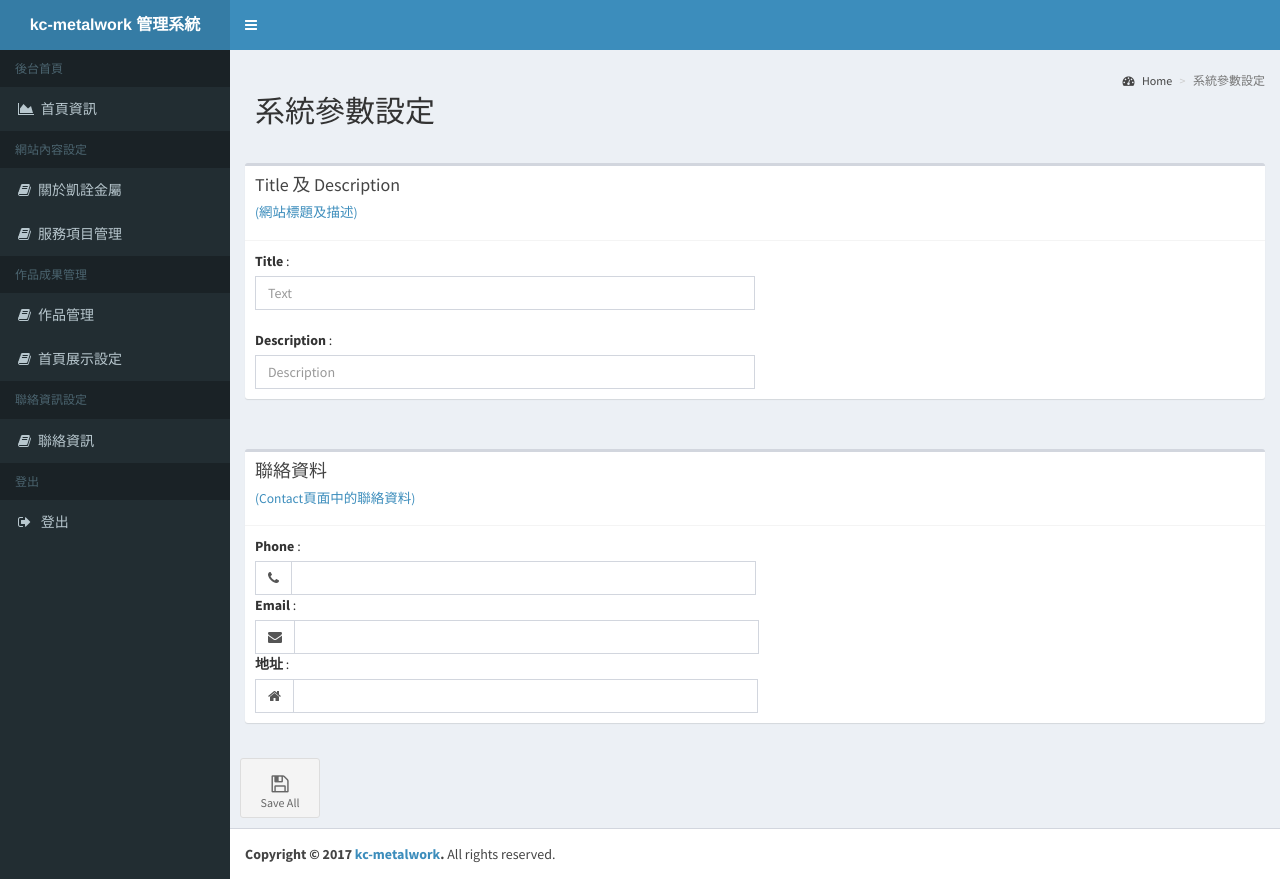
After one commit to bcawosxy/kc.com, a Laravel app: page /admin/info in a window 1280 px wide. The commit adds this page. Run offline with Laravel 8, Linux system fonts and the light colour scheme; the visitor is signed in with stand-in values (Sample User, id 1); data that the repository does not hold is empty; settings files or empty folders that the repository lacks are supplied; some libraries are stand-ins or nearby versions.

Commit message:
v0.1.6
1.處理"聯絡資訊及系統頁"

```diff
--- a/app/Http/Controllers/AdminController.php
+++ b/app/Http/Controllers/AdminController.php
@@ -82,6 +82,25 @@ class AdminController extends Controller
         $data = [];
 
         return view('admin.index', ['data' => $data]);
+    }
+
+    public function info()
+    {
+        $data = [];
+        $sysyem = Setting::getSetting('system');
+        if($sysyem) {
+            foreach ($sysyem as $k0 => $v0) {
+                $data[$v0['key']] = $sysyem[$k0];
+            }
+        }
+
+        $info = Setting::getSetting('info');
+        if($info) {
+            foreach ($info as $k0 => $v0) {
+                $data[$v0['key']] = $info[$k0];
+            }
+        }
+        return view('admin.info', ['data' => $data ]);
     }
 
 	public function logout()
--- a/app/Model/Setting.php
+++ b/app/Model/Setting.php
@@ -11,7 +11,9 @@ class Setting extends Model
     static function getSetting($code = null, $key = null) {
         $return = '';
 
-        if(!is_null($code) && !is_null($key)) {
+        if( is_null($key)) {
+            $return = Setting::where(['code' => $code])->get();
+        } else if(!is_null($code)) {
             $return = Setting::where(['code' => $code, 'key' => $key])->first();
         }
 
--- a/resources/views/admin/includes/navbar.blade.php
+++ b/resources/views/admin/includes/navbar.blade.php
@@ -24,6 +24,13 @@
             </li>
             <li>
                 <a href="{{url('admin/showcase')}}"><i class="fa fa-book"></i><span>首頁展示設定</span></a>
+            </li>
+        </ul>
+
+        <ul class="sidebar-menu">
+            <li class="header">聯絡資訊設定</li>
+            <li>
+                <a href="{{url('admin/info')}}"><i class="fa fa-book"></i><span>聯絡資訊</span></a>
             </li>
         </ul>
 
--- /dev/null
+++ b/resources/views/admin/info.blade.php
@@ -0,0 +1,112 @@
+@extends('admin.layout.master')
+
+@section('content')
+<div class="content-wrapper" style="height: auto;">
+    <section class="content-header">
+        <div class="box-body"><h2>系統參數設定</h2></div>
+        <ol class="breadcrumb">
+            <li><a href="{{url()->route('admin::index')}}"><i class="fa fa-dashboard"></i> Home</a></li>
+            <li class="active">系統參數設定</li>
+        </ol>
+    </section>
+    <section class="content" style="min-height:180px;">
+        <div class="box">
+            <div class="box-header with-border">
+                <h3 class="box-title">Title 及 Description</h3>
+                <h4>
+                    <small><p class="text-light-blue">(網站標題及描述)</p></small>
+                </h4>
+            </div>
+            <div class="box-body">
+                <label>Title</label> :
+                <input class="form-control" maxlength="30" data-code="system" name="title" style="max-width:500px;" type="text" placeholder="Text" value="{{$data['title']['value']}}"><br>
+                <label>Description</label> :
+                <input class="form-control" maxlength="50" data-code="system" name="description" style="max-width:500px;" type="text" placeholder="Description" value="{{$data['description']['value']}}">
+            </div>
+        </div>
+    </section>
+
+    <section class="content" style="min-height:180px;">
+        <div class="box">
+            <div class="box-header with-border">
+                <h3 class="box-title">聯絡資料</h3>
+                <h4>
+                    <small><p class="text-light-blue">(Contact頁面中的聯絡資料)</p></small>
+                </h4>
+            </div>
+            <div class="box-body">
+                <label>Phone</label> :
+                <div class="input-group">
+                    <div class="input-group-addon">
+                        <i class="fa fa-phone"></i>
+                    </div>
+                    <input type="text" class="form-control" data-code="info" name="telephone" style="max-width:465px;" value="{{$data['telephone']['value']}}">
+                </div>
+
+                <label>Email</label> :
+                <div class="input-group">
+                    <div class="input-group-addon">
+                        <i class="fa fa-envelope"></i>
+                    </div>
+                    <input type="text" class="form-control" data-code="info" name="email" style="max-width:465px;" value="{{$data['email']['value']}}">
+                </div>
+
+                <label>地址</label> :
+                <div class="input-group">
+                    <div class="input-group-addon">
+                        <i class="fa fa-home"></i>
+                    </div>
+                    <input type="text" class="form-control" data-code="info" name="address" style="max-width:465px;" value="{{$data['address']['value']}}">
+                </div>
+            </div>
+        </div>
+    </section>
+    <a class="btn btn-app " id="save">
+        <i class="fa fa-save"></i> Save All
+    </a>
+</div>
+@endsection()
+
+@section('footer')
+    @parent
+<script type="text/javascript">
+    $(function () {
+
+        $('#save').on('click', function() {
+            var code, data = [];
+            $('input[data-code!=""]').each(function(k ,v){
+                code = $(v).data('code');
+                data[code].push('1');
+            })
+
+            console.log(data);
+                return;
+            $.ajax({
+                url : '{{url("admin/info/edit")}}',
+                type: 'post',
+                data: {
+                    web_title : $(':input[name="web_title"]').val(),
+                    web_description : $(':input[name="web_description"]').val(),
+                    office_info_phone : $(':input[name="office_info_phone"]').val(),
+                    office_info_email : $(':input[name="office_info_email"]').val(),
+                    r1 : $('input[name=r1]:checked').val(),
+                    r2 : $('input[name=r2]:checked').val(),
+                    r3 : $('input[name=r3]:checked').val(),
+                },
+                headers: {
+                    'X-CSRF-TOKEN': $('meta[name="csrf-token"]').attr('content')
+                },
+                dataType: 'json',
+                success: function (r) {
+                    _swal(r);
+                },
+                error: function (r) {
+                    r = r.responseJSON;
+                    _swal(r);
+                },
+            });
+
+        })
+    });
+</script>
+@endsection
--- a/routes/web.php
+++ b/routes/web.php
@@ -38,6 +38,10 @@ Route::group(['prefix'=>'admin', 'as'=>'admin::'], function() {
     //首頁作品展示設定
 	Route::get('/showcase', ['as' => 'showcase', 'uses'=> 'AdminController@showcase']) ;
 	Route::post('/showcase/update', ['as' => 'showcaseupdate', 'uses'=> 'AdminController@showcaseUpdate']) ;
+
+    //聯絡資訊設定
+	Route::get('/info', ['as' => 'info', 'uses'=> 'AdminController@info']) ;
+	Route::post('/info/edit', ['uses'=> 'AdminController@infoEdit']) ;
 
 	//檔案上傳
 	Route::post('/fileUpload/', ['as' => 'fileUpload', 'uses'=> 'AdminController@fileUpload']) ;
```
